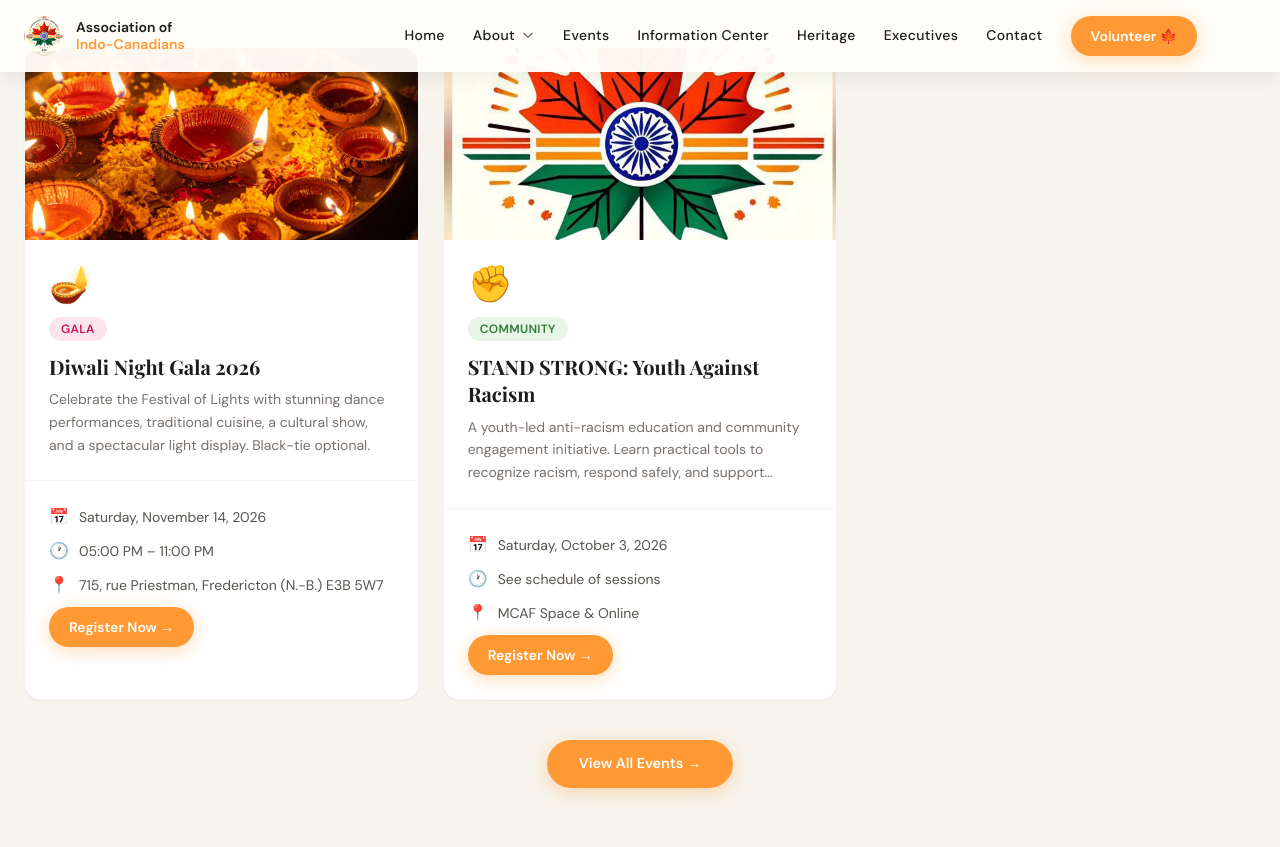
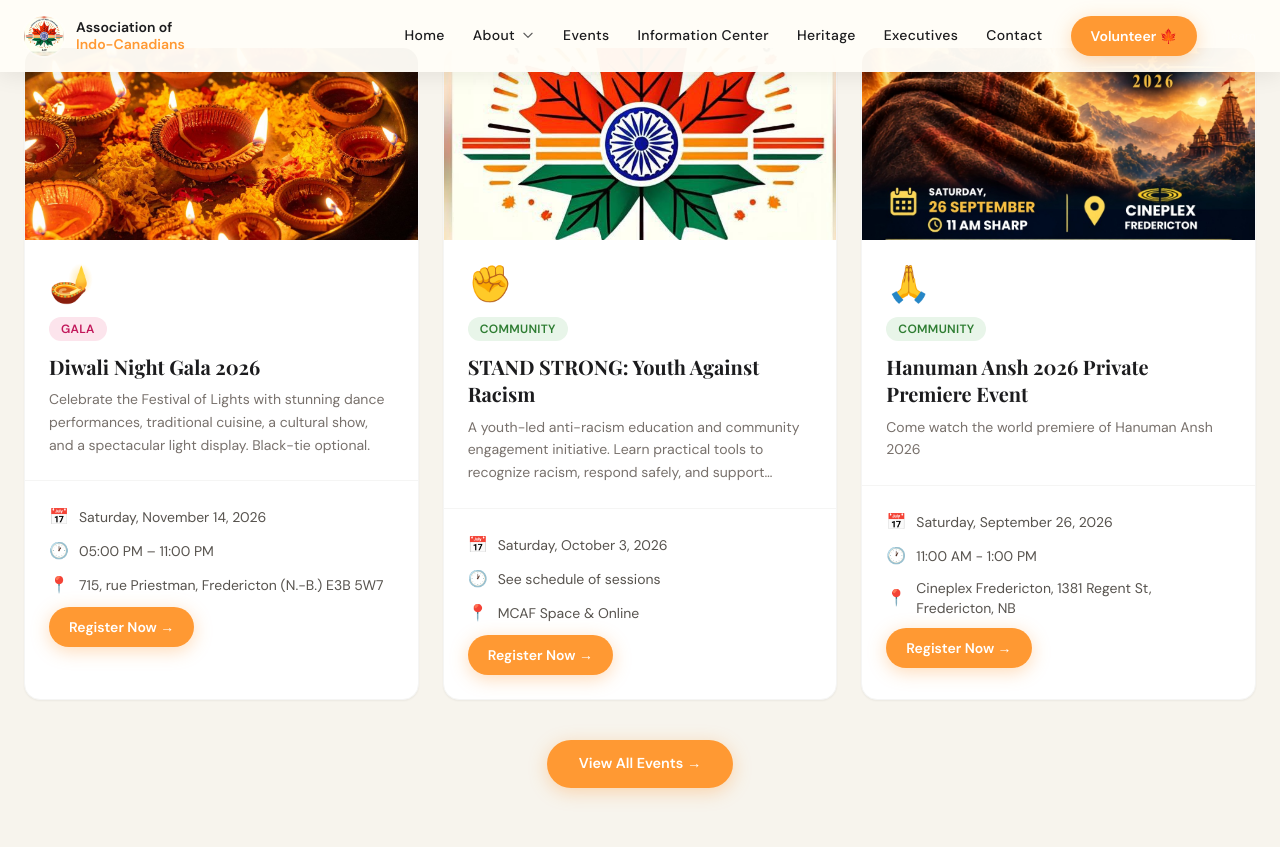
Before and after one commit to abhishekmenon84/aic-jekyll-website, a Jekyll site: the page built from index.md, in a window 1280 px wide and 900 px high, scrolled down 2661 px. Shown: the top 847 px of the window. Built offline with Jekyll 4.4.1, drawn with Linux system fonts in a browser that asks for light colours; nearby versions of some CDN libraries.

Commit message:
Add Hanuman Ansh 2026 private premiere event
Co-Authored-By: Claude Sonnet 5 <noreply@anthropic.com>

```diff
--- a/_data/upcoming_events.yml
+++ b/_data/upcoming_events.yml
@@ -28,3 +28,14 @@
   featured: true
   register_url: "/events/youth/stand-strong/"
   image: "/assets/images/logo.jpeg"
+
+- title: "Hanuman Ansh 2026 Private Premiere Event"
+  date: "2026-09-26"
+  time: "11:00 AM - 1:00 PM"
+  location: "Cineplex Fredericton, 1381 Regent St, Fredericton, NB"
+  description: "Come watch the world premiere of Hanuman Ansh 2026"
+  category: "Community"
+  emoji: "🙏"
+  featured: true
+  register_url: "https://www.zeffy.com/en-CA/ticketing/hanuman-ansh-2026-private-premiere-event"
+  image: "/assets/images/upcoming_events/hanuman-ansh-2026-private-premiere-event.jpeg"
```
Also changed, not shown: assets/images/upcoming_events/Indian-Independence-Day.jpeg (deleted), assets/images/upcoming_events/hanuman-ansh-2026-private-premiere-event.jpeg (added).
